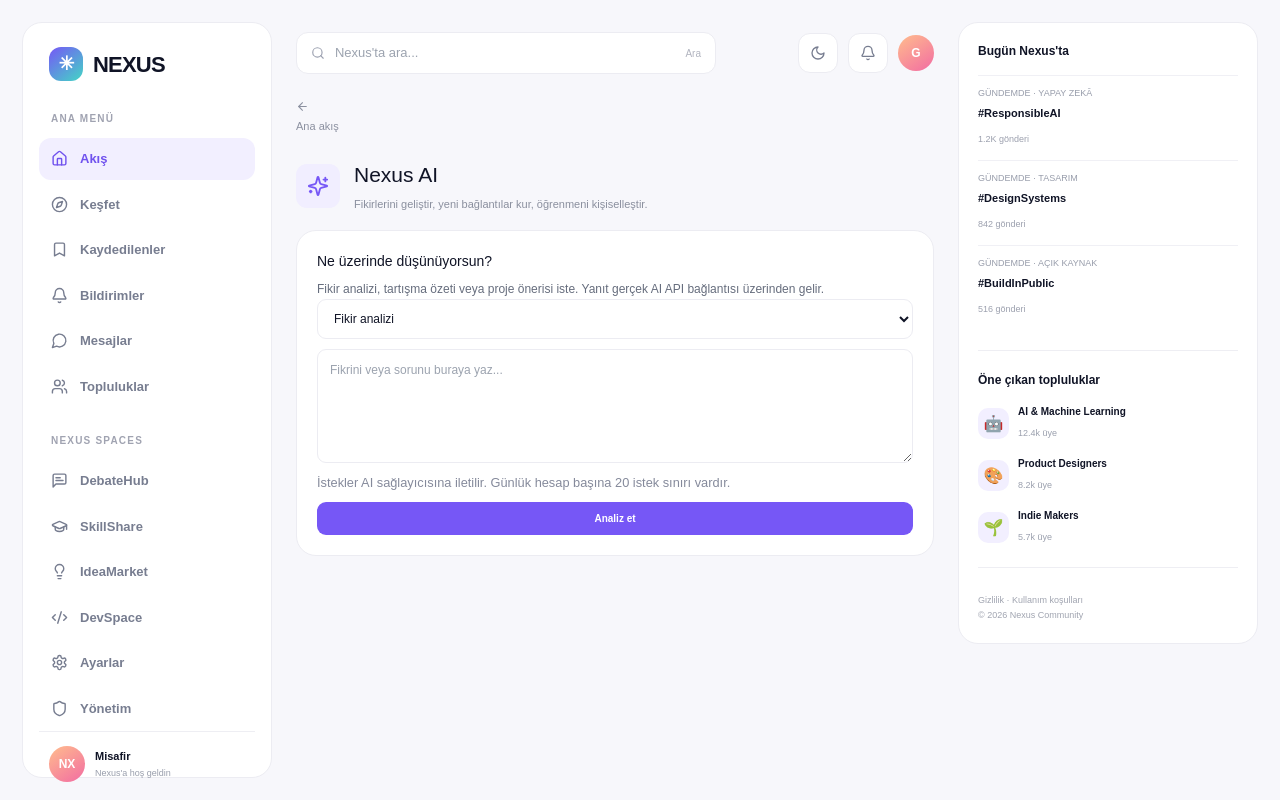
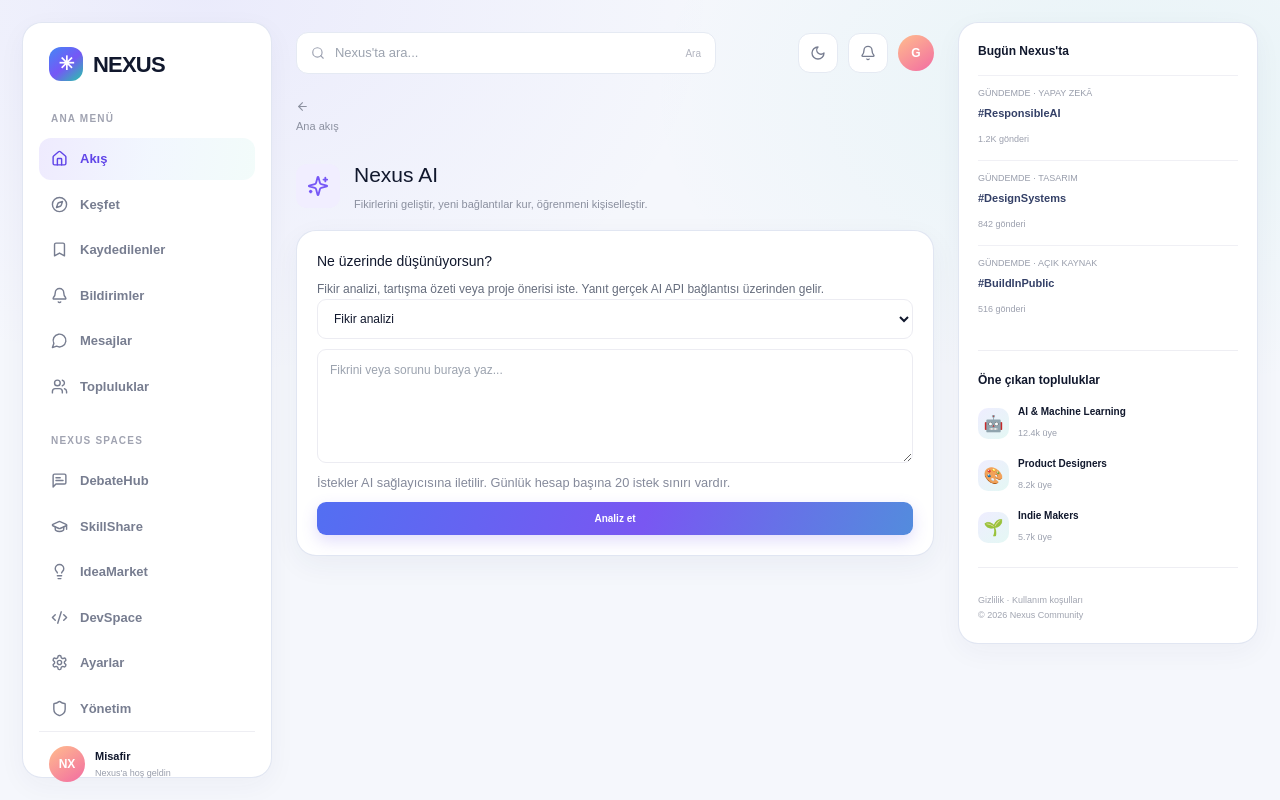
Before and after one commit to editasaf2712-max/nexus, a Next.js app: page /ai in a window 1280 px wide. Built offline with nearby package versions, Linux system fonts and the light colour scheme.

Commit message:
Refresh Nexus interface with blue green violet theme

```diff
--- a/app/globals.css
+++ b/app/globals.css
@@ -16,3 +16,105 @@
 .post-media{display:block;width:100%;max-height:520px;object-fit:contain;background:#101426;border-radius:12px;margin:10px 0}
 
 .module-record-actions{display:flex;align-items:center;gap:14px;flex-wrap:wrap;padding-top:13px;border-top:1px solid var(--line);margin-top:13px}.module-record-actions .text-tool{padding:4px 0}.module-record-actions .text-tool:hover,.module-record-actions .text-tool.liked{color:var(--violet)}.module-action-message{flex-basis:100%;font-size:10px;color:var(--muted)}
+
+/* Nexus gradient visual refresh */
+:root{
+  --ink:#11182d;
+  --muted:#737b91;
+  --line:#e5eaf3;
+  --surface:#ffffff;
+  --canvas:#f5f7fc;
+  --violet:#7657f6;
+  --aqua:#25c7a8;
+  --blue:#4388f5;
+  --shadow:0 16px 42px rgba(33,49,94,.08);
+}
+body{
+  background:
+    radial-gradient(ellipse at 16% 0%,rgba(105,88,246,.075),transparent 32rem),
+    radial-gradient(ellipse at 88% 12%,rgba(37,199,168,.065),transparent 30rem),
+    var(--canvas);
+}
+.sidebar,.rightbar,.panel{
+  border-color:rgba(222,228,241,.9);
+  box-shadow:0 8px 28px rgba(35,48,90,.045);
+}
+.sidebar{backdrop-filter:blur(14px)}
+.brand-mark{background:linear-gradient(140deg,#4388f5 0%,#7657f6 52%,#25c7a8 100%)}
+.nav-link{transition:background .18s ease,color .18s ease,transform .18s ease}
+.nav-link:hover{background:#f0efff;color:#6244e8;transform:translateX(2px)}
+.nav-link.active{
+  color:#6045e8;
+  background:linear-gradient(100deg,rgba(118,87,246,.12),rgba(67,136,245,.07),rgba(37,199,168,.06));
+}
+.search:focus-within,.icon-button:focus-visible,.comment-entry input:focus-visible{
+  outline:3px solid rgba(67,136,245,.22);
+  border-color:#7e8df4;
+}
+.hero{
+  background:linear-gradient(112deg,#17234c 0%,#44317f 48%,#236f79 100%);
+  box-shadow:0 18px 40px rgba(56,50,130,.18);
+}
+.hero:before{
+  content:'';
+  position:absolute;
+  width:190px;height:190px;border-radius:50%;
+  right:140px;bottom:-145px;
+  background:radial-gradient(circle,rgba(37,199,168,.42),transparent 70%);
+  pointer-events:none;
+}
+.hero:after{border-color:#ffffff27}
+.eyebrow{color:#b9b2ff}
+.module-card{
+  border-color:#e7eaf4;
+  box-shadow:0 5px 16px rgba(35,48,90,.025);
+}
+.module-card:hover{
+  border-color:rgba(118,87,246,.27);
+  box-shadow:0 16px 32px rgba(51,59,122,.1);
+}
+.primary{
+  background:linear-gradient(110deg,#536ff2 0%,#7957f2 55%,#3aafcf 130%);
+  box-shadow:0 6px 16px rgba(104,83,235,.2);
+  transition:transform .18s ease,box-shadow .18s ease,filter .18s ease;
+}
+.primary:hover{transform:translateY(-1px);filter:saturate(1.12);box-shadow:0 9px 20px rgba(104,83,235,.27)}
+.post-tag,.auth-note{
+  background:linear-gradient(100deg,rgba(118,87,246,.1),rgba(67,136,245,.07),rgba(37,199,168,.08));
+  color:#594bb3;
+}
+.post-art{
+  background:linear-gradient(115deg,#eeebff 0%,#e7f1ff 50%,#e1fbf5 100%);
+  color:#6551dc;
+}
+.post-actions button:hover,.post-actions button.liked,
+.module-record-actions .text-tool:hover,.module-record-actions .text-tool.liked{color:#6a4dec}
+.community-mark{background:linear-gradient(140deg,#efedff,#e4f8f4);color:#6251dc}
+.trend b{color:#344067}
+.data-card{box-shadow:0 9px 28px rgba(35,48,90,.055);transition:border-color .18s ease,box-shadow .18s ease}
+.data-card:hover{border-color:#dde1f2;box-shadow:0 13px 34px rgba(35,48,90,.075)}
+.mobile-nav{
+  background:rgba(255,255,255,.94);
+  backdrop-filter:blur(16px);
+  box-shadow:0 -8px 28px rgba(35,48,90,.06);
+}
+.mobile-nav a.active{color:#684be9}
+.dark{
+  --canvas:#111526;
+  --surface:#1a2033;
+  --ink:#f2f3fb;
+  --line:#2b3450;
+  --muted:#a6aec4;
+}
+.dark body{
+  background:
+    radial-gradient(ellipse at 14% 0%,rgba(118,87,246,.13),transparent 32rem),
+    radial-gradient(ellipse at 88% 10%,rgba(37,199,168,.09),transparent 30rem),
+    var(--canvas);
+}
+.dark .sidebar,.dark .rightbar,.dark .panel,.dark .module-card,.dark .search,.dark .icon-button{background:rgba(26,32,51,.94);border-color:#2b3450}
+.dark .nav-link:hover,.dark .nav-link.active{background:linear-gradient(100deg,rgba(118,87,246,.2),rgba(67,136,245,.11),rgba(37,199,168,.1));color:#c6bcff}
+.dark .mobile-nav{background:rgba(26,32,51,.94)}
+.dark .data-card p,.dark .post-body,.dark .comment-item{color:#c4cadd}
+.dark .post-tag,.dark .auth-note{color:#cec6ff}
+@media(prefers-reduced-motion:reduce){*,*::before,*::after{scroll-behavior:auto!important;transition:none!important;animation:none!important}}
```
